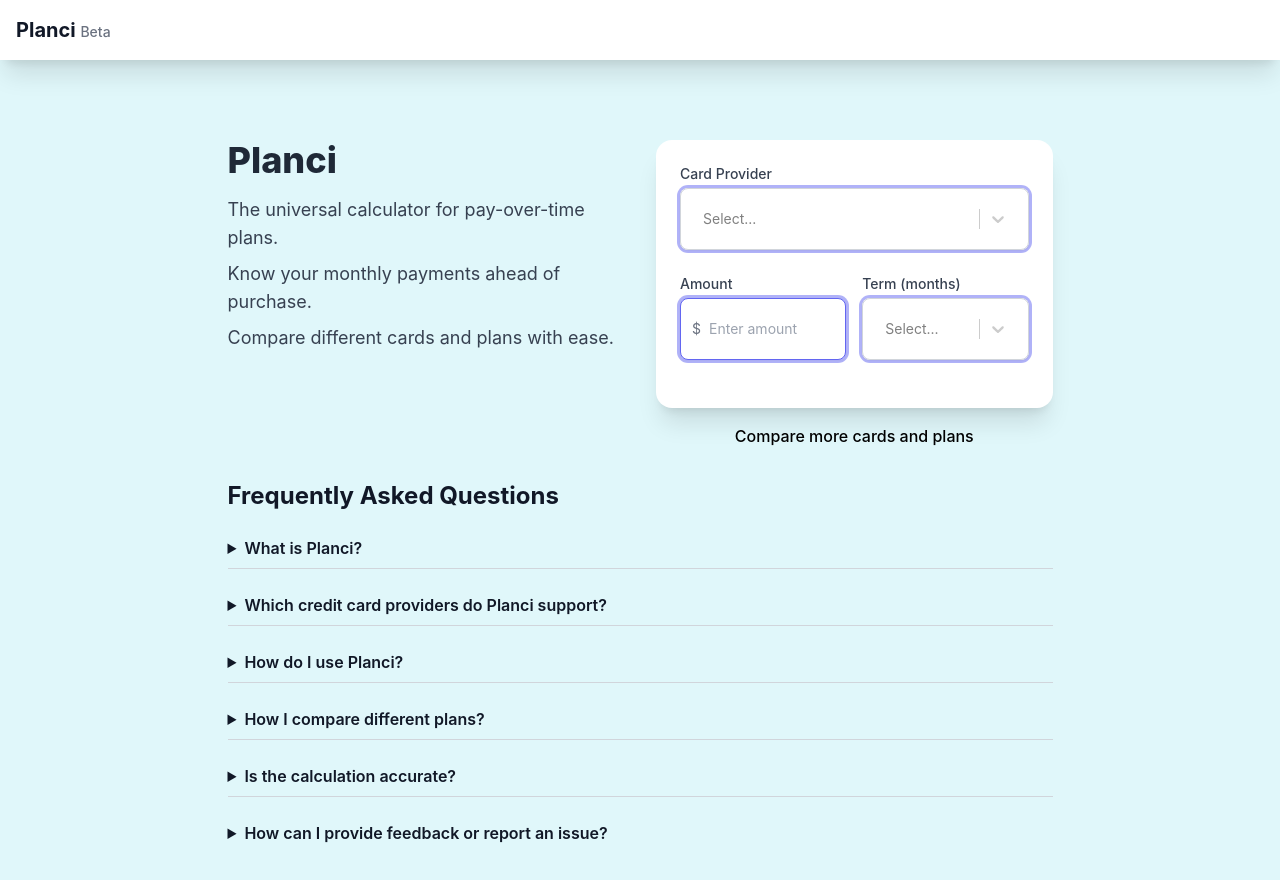
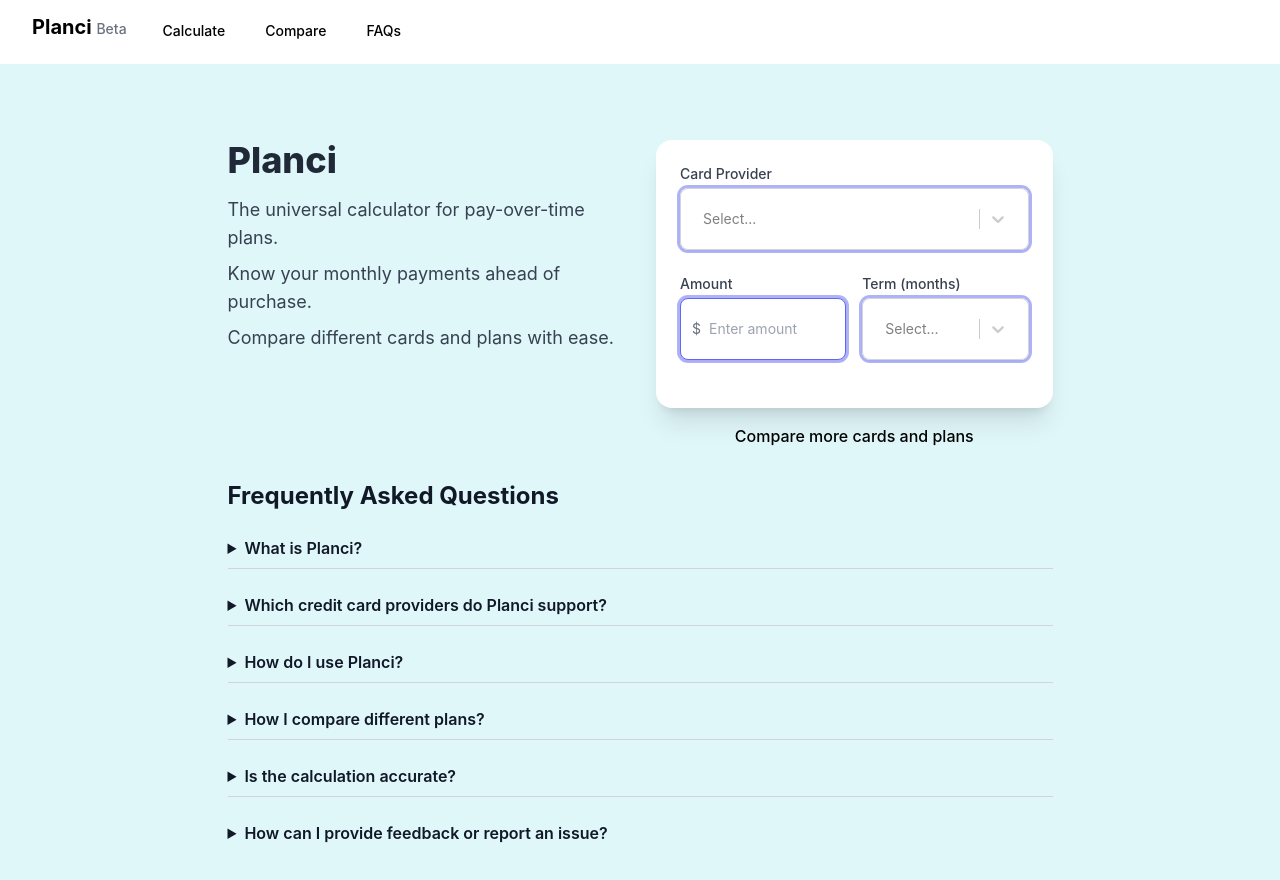
Before and after one commit to haoliangyu/planci, a React (Create React App) app in the folder packages/planci-web/: page / in a window 1280 px wide. Built offline with nearby package versions, Linux system fonts and the light colour scheme.

Commit message:
finish header

```diff
--- a/packages/planci-web/src/App.js
+++ b/packages/planci-web/src/App.js
@@ -5,9 +5,10 @@
 import faqData from './data/faq.json';
 import './index.css'; // Ensure this import is present
 import { Helmet } from 'react-helmet'; // Import Helmet
+import Header from './components/Header'; // Import Header component
 
 import { Analytics } from "@vercel/analytics/react";
-import { SpeedInsights } from '@vercel/speed-insights/react';
+import { SpeedInsights } from "@vercel/speed-insights/react";
 
 const customStyles = {
   control: (provided) => ({
@@ -98,11 +99,7 @@
         <meta name="description" content="Planci is an easy-to-use tool that lets you estimate your monthly payments and fees for flexible payment plans on your credit cards." />
         <meta name="keywords" content="payment plan, credit card, monthly payments, fees, calculator" />
       </Helmet>
-      <header className="header w-full bg-white fixed top-0 shadow-xl">
-        <div className="container mx-auto px-4 py-4 flex items-center">
-          <h1 className="text-xl font-bold">Planci <span className="text-sm font-medium text-gray-500">Beta</span></h1>
-        </div>
-      </header>
+      <Header /> {/* Add Header component */}
       <div className="container mx-auto px-4 py-8 flex flex-col md:flex-row justify-center space-y-8 md:space-y-0 md:space-x-8">
         <div className="flex-1 text-center md:text-left">
           <h1 className="text-4xl font-extrabold mb-4 text-gray-800">Planci</h1>
--- /dev/null
+++ b/packages/planci-web/src/components/Header.js
@@ -0,0 +1,64 @@
+import React, { useState } from 'react';
+
+const Header = () => {
+  const [isMobileMenuOpen, setIsMobileMenuOpen] = useState(false);
+
+  const toggleMobileMenu = () => {
+    setIsMobileMenuOpen(!isMobileMenuOpen);
+  };
+
+  return (
+    <header className="fixed top-0 left-0 w-full z-10">
+      <nav className="bg-white">
+        <div className="max-w-7xl mx-auto px-2 sm:px-6 lg:px-8">
+          <div className="relative flex items-center justify-between h-16">
+            <div className="flex-1 flex items-center justify-center sm:items-stretch sm:justify-start">
+              <div className="flex-shrink-0">
+                <h1 className="text-xl font-bold text-black">Planci <span className="text-sm font-medium text-gray-500">Beta</span></h1>
+              </div>
+              <div className="hidden sm:block sm:ml-6">
+                <div className="flex space-x-4">
+                  <a href="/" className="text-black px-3 py-2 text-sm font-medium border-b-2 border-white hover:border-black">Calculate</a>
+                  <a href="/compare" className="text-black px-3 py-2 text-sm font-medium border-b-2 border-white hover:border-black">Compare</a>
+                  <a href="/faqs" className="text-black px-3 py-2 text-sm font-medium border-b-2 border-white hover:border-black">FAQs</a>
+                </div>
+              </div>
+            </div>
+            <div className="absolute inset-y-0 right-0 flex items-center sm:hidden">
+              {/* Mobile menu button */}
+              <button
+                type="button"
+                className="inline-flex items-center justify-center p-2 rounded-md text-gray-400 hover:text-white hover:bg-gray-700 focus:outline-none focus:ring-2 focus:ring-inset focus:ring-white"
+                aria-controls="mobile-menu"
+                aria-expanded={isMobileMenuOpen}
+                onClick={toggleMobileMenu}
+              >
+                <span className="sr-only">Open main menu</span>
+                {/* Icon when menu is closed */}
+                <svg className={`${isMobileMenuOpen ? 'hidden' : 'block'} h-6 w-6`} xmlns="http://www.w3.org/2000/svg" fill="none" viewBox="0 0 24 24" stroke="currentColor" aria-hidden="true">
+                  <path strokeLinecap="round" strokeLinejoin="round" strokeWidth="2" d="M4 6h16M4 12h16m-7 6h7" />
+                </svg>
+                {/* Icon when menu is open */}
+                <svg className={`${isMobileMenuOpen ? 'block' : 'hidden'} h-6 w-6`} xmlns="http://www.w3.org/2000/svg" fill="none" viewBox="0 0 24 24" stroke="currentColor" aria-hidden="true">
+                  <path strokeLinecap="round" strokeLinejoin="round" strokeWidth="2" d="M6 18L18 6M6 6l12 12" />
+                </svg>
+              </button>
+            </div>
+          </div>
+        </div>
+        {/* Mobile menu, show/hide based on menu state */}
+        {isMobileMenuOpen && (
+          <div className="sm:hidden" id="mobile-menu">
+            <div className="px-2 pt-2 pb-3 space-y-1 flex flex-col items-center">
+              <a href="/" className="text-black block px-3 py-2 text-base font-medium">Calculate</a>
+              <a href="/compare" className="text-black block px-3 py-2 text-base font-medium">Compare</a>
+              <a href="/faqs" className="text-black block px-3 py-2 text-base font-medium">FAQs</a>
+            </div>
+          </div>
+        )}
+      </nav>
+    </header>
+  );
+};
+
+export default Header;
```
